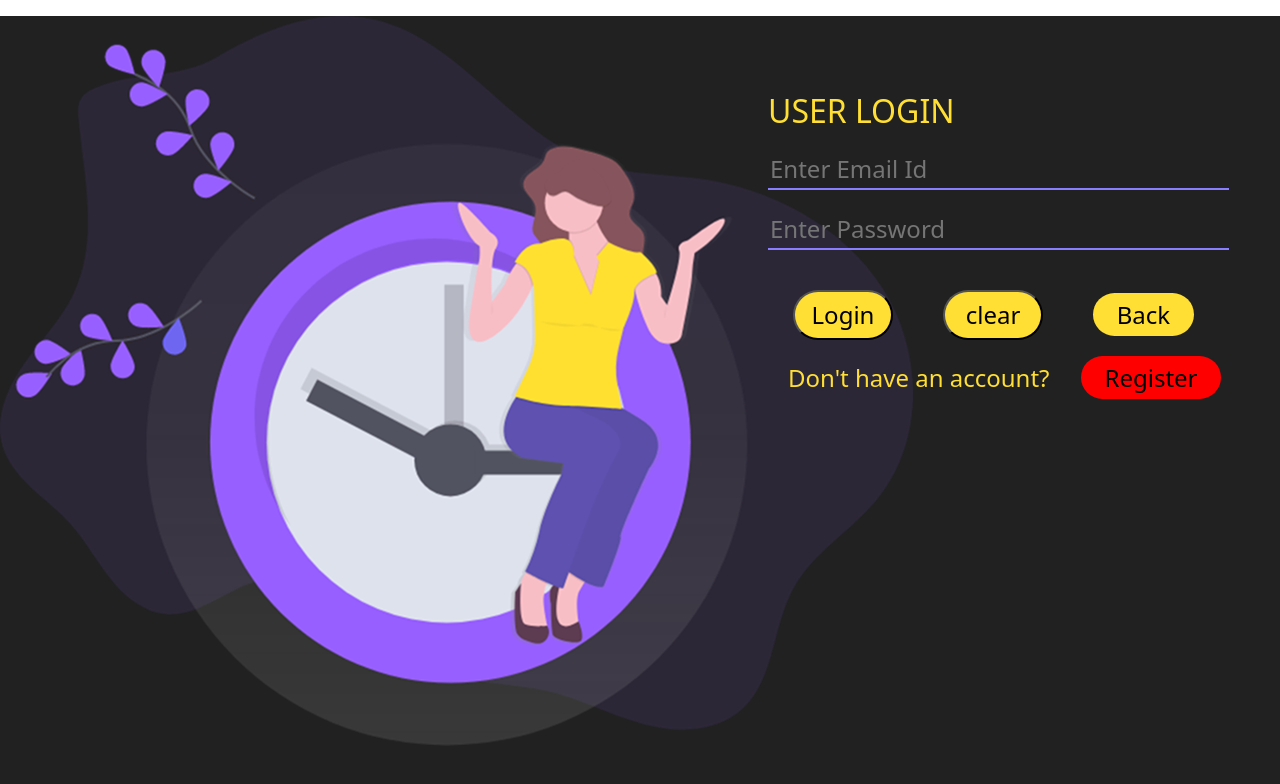
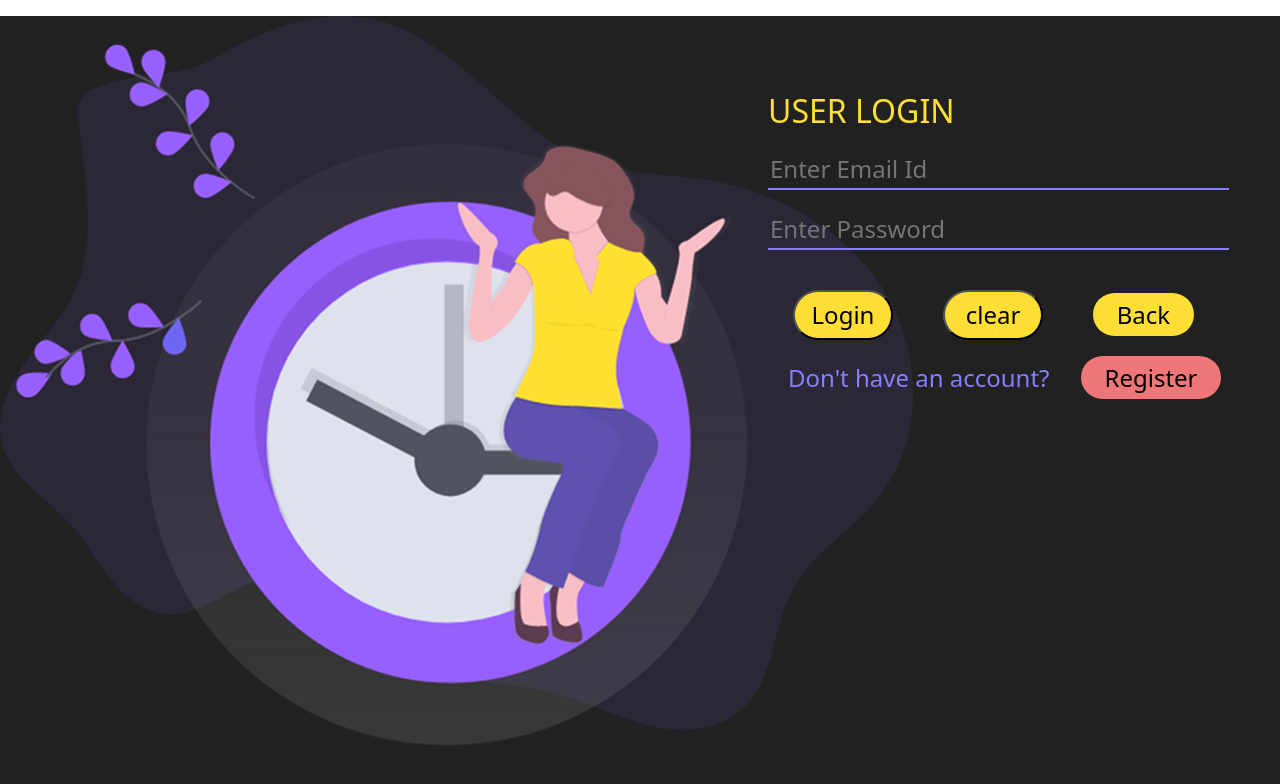
Before and after one commit to NandhiniR26/CRM-Frontend, a React (Vite) app: page /userLogin in a window 1280 px wide. Shown: the top 784 px of the page. Built offline with nearby package versions, Linux system fonts and the light colour scheme.

Commit message:
login and register css modified

```diff
--- a/src/index.css
+++ b/src/index.css
@@ -135,7 +135,7 @@ font-weight: bold;
 #userLoginForm #btn44{
   margin-top: 20px;
   margin-right: 25px;
-  background-color:red;
+  background-color:rgb(239, 118, 118);
 
   border-radius: 25px;
   margin-left: 25px;
@@ -149,7 +149,7 @@ font-weight: bold;
   margin-top:20px;
   margin-right: 25px;
   margin-left: 20px;
-  color: #ffdf34;
+  color: #897eff;
 }
 
 #userLoginForm #noAcc:hover
@@ -216,7 +216,7 @@ font-weight: bold;
 #registerForm #btn444{
   margin-top: 20px;
   margin-right: 25px;
-  background-color:red;
+  background-color:rgb(239, 118, 118);
 
   border-radius: 25px;
   margin-left: 25px;
@@ -230,7 +230,7 @@ font-weight: bold;
   margin-top:20px;
   margin-right: 25px;
   margin-left: 20px;
-  color: #ffdf34;
+  color:#897eff;
 }
 #registerForm #noAcc444:hover
   {
```
